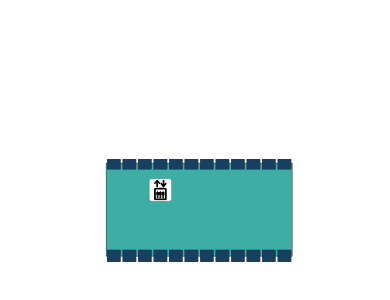
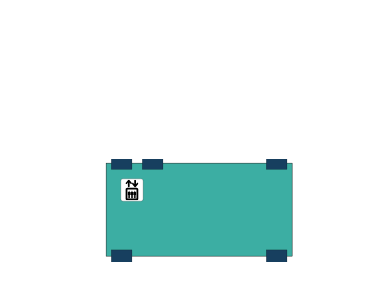
Before and after one commit to rubaiate/nexit, a React Native app: screen / in a window 390 px wide. Shown: the part 166-466 px from the top of the page. Built offline with nearby package versions, Linux system fonts and the light colour scheme.

Commit message:
Using display grid

```diff
--- a/App.tsx
+++ b/App.tsx
@@ -2,7 +2,12 @@ import { StatusBar } from "expo-status-bar";
 import React from "react";
 import { StyleSheet, View } from "react-native";
 
-import { TrainLine, Station, AccessPoint } from "./models/ModelTypes";
+import {
+  TrainLine,
+  Station,
+  AccessPoint,
+  Alignment,
+} from "./models/ModelTypes";
 import Platform from "./platform/Platform";
 
 export default function App() {
@@ -15,9 +20,9 @@ export default function App() {
 
   const lift: AccessPoint = {
     type: "lift",
-    baseGate: 3,
-    baseGateAlign: 2,
-    apAlign: 2,
+    baseGate: 5,
+    baseGateAlign: Alignment.Start,
+    apAlign: Alignment.End,
     xOffset: 0,
     y: 100,
     accessDirection: 0,
--- a/platform/Platform.tsx
+++ b/platform/Platform.tsx
@@ -16,17 +16,23 @@ const Platform = (props: Props) => {
   const height = 450;
   const platformLength = 900;
 
-  const gateCount = 12;
-  const gateWidth = 65;
-  const gap = (platformLength - gateWidth * gateCount) / gateCount;
-  const init = x + gap / 2;
+  const gateCount = 24;
+  const displayGridSize = 6;
+  const gateWidth = 100;
+  const gap = (platformLength - gateWidth * displayGridSize) / displayGridSize;
+  const initX = x + gap / 2;
 
+  console.log("Gap " + gap);
   const gatePos = (
     gateIndex: number,
     xOffset: number,
     gateAlignment: Alignment
   ) => {
-    const basePos = init + (gateWidth + gap) * gateIndex + xOffset;
+    const displayIndex = Math.floor((gateIndex * displayGridSize) / gateCount);
+
+    const basePos = initX + (gateWidth + gap) * displayIndex + xOffset;
+
+    console.log(basePos);
     switch (gateAlignment) {
       case Alignment.Start:
         return basePos;
@@ -37,22 +43,19 @@ const Platform = (props: Props) => {
     }
   };
 
-  const gates = (gateY: number) => {
-    const gateData = [];
-    for (let idx = 0; idx < gateCount; idx++) {
-      gateData.push(
-        <Gate
-          key={idx}
-          x={gatePos(idx, 0, 0)}
-          y={gateY}
-          width={gateWidth}
-          height={60}
-        />
-      );
-    }
-    return gateData;
+  const gates = (gateY: number, visibleGates: number[]) => {
+    return visibleGates.map((gateIdx) => (
+      <Gate
+        key={gateIdx}
+        x={gatePos(gateIdx, 0, 0)}
+        y={gateY}
+        width={gateWidth}
+        height={60}
+      />
+    ));
   };
 
+  const basePoints = station.accessPoints.map((ap) => ap.baseGate);
   return (
     <Svg height="53%" width="100%" viewBox="0 0 1000 500">
       <Rect
@@ -64,8 +67,8 @@ const Platform = (props: Props) => {
         strokeWidth="2"
         fill="#3CAEA3"
       />
-      {gates(y)}
-      {gates(y + height)}
+      {gates(y, [0, 23, ...basePoints])}
+      {gates(y + height, [0, 23])}
       {station.accessPoints.map((ap, index) => (
         <AccessPoint
           key={index}
```
